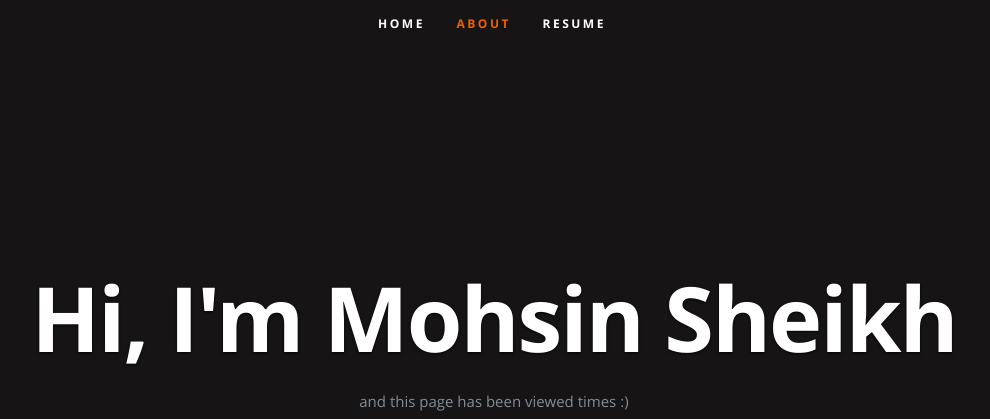
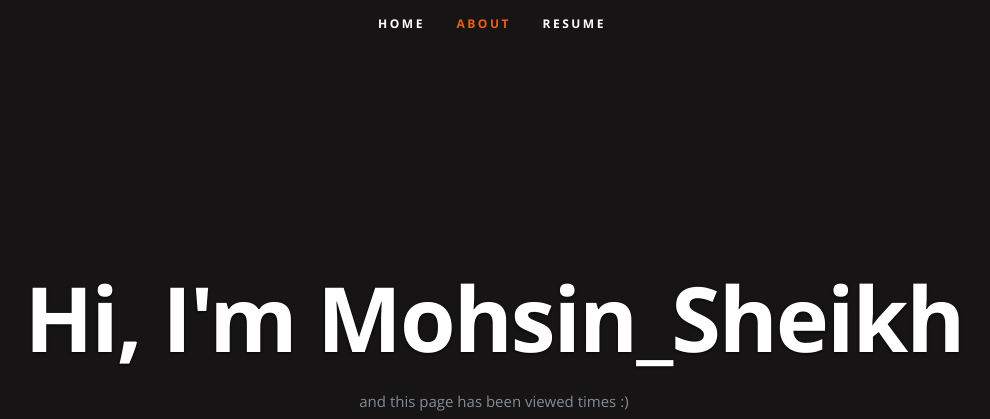
Before and after one commit to MohsinSheikh93/azure-resume, a plain HTML site: page frontend/index.html in a window 1280 px wide. Shown: the top 419 px of the page, without its empty margins (148-1138 px from the left). Drawn offline with nearby package versions, Linux system fonts and the light colour scheme; no server answers.

Commit message:
Updated html

```diff
--- a/frontend/index.html
+++ b/frontend/index.html
@@ -56,7 +56,7 @@
 
       <div class="row banner">
          <div class="banner-text">
-            <h1 class="responsive-headline">Hi, I'm Mohsin Sheikh</h1>
+            <h1 class="responsive-headline">Hi, I'm Mohsin_Sheikh</h1>
 
             <p>and this page has been viewed <a id="counter"></a> times :) </p>
             <ul class="social">
```
